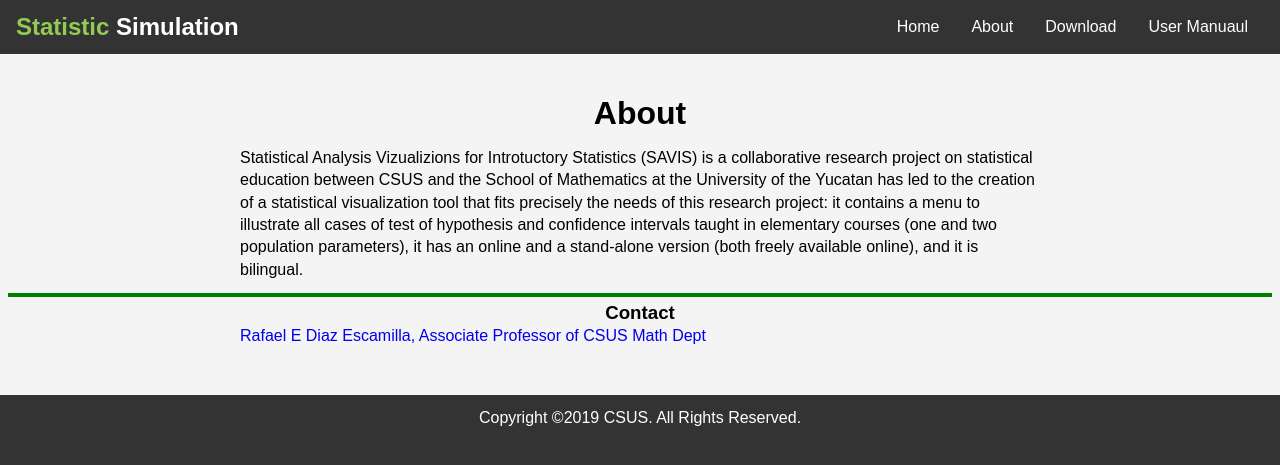
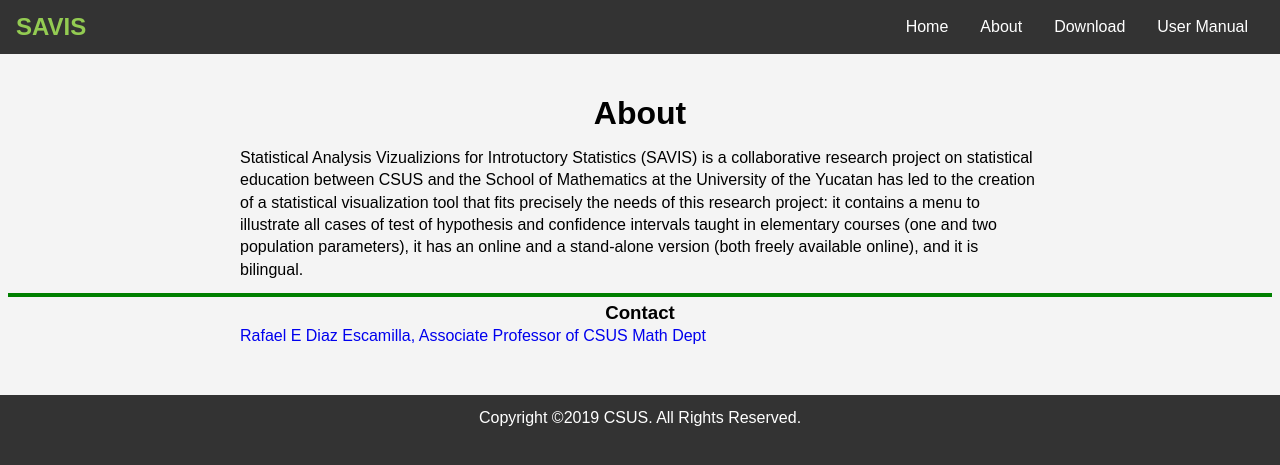
Before and after one commit to csus190teamtbd/SeniorProject, a Jekyll site: the page built from src/about/index.html, in a window 1280 px wide. Shown: the top 465 px of the page. Built offline with Jekyll 4.4.1, drawn with Linux system fonts in a browser that asks for light colours.

Commit message:
updated main page and site title

```diff
--- a/_config.yml
+++ b/_config.yml
@@ -1,4 +1,4 @@
-title: Statistic Simulation
+title: SAVIS
 source: src/
 
 sass:
--- a/src/_layouts/default.html
+++ b/src/_layouts/default.html
@@ -8,12 +8,12 @@
   </head>
   <body>
     <nav id="navbar">
-      <h1 class="logo"><span class="text-primary">Statistic</span> Simulation</h1>
+      <h1 class="logo"><span class="text-primary">SAVIS</span></h1>
       <ul>
         <li><a href="/#">Home</a></li>
         <li><a href="/about/">About</a></li>
         <li><a href="/#">Download</a></li>
-        <li><a href="/#">User Manuaul</a></li>
+        <li><a href="/#">User Manual</a></li>
       </ul>
     </nav>
     <div id="main-content">{{content}}</div>
```
